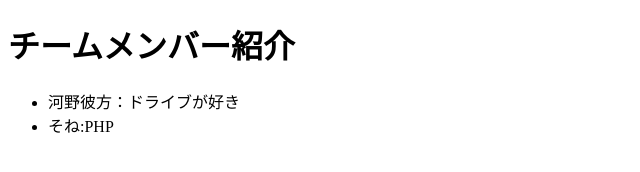
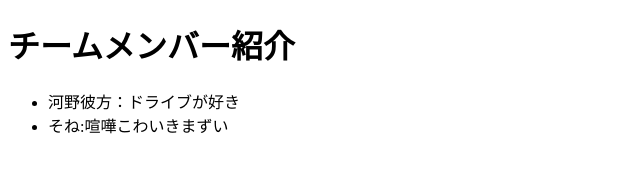
Before and after one commit to Kanae-nae/phpKadai, a plain HTML site: page index.html in a window 1280 px wide. Shown: the whole page, without its empty margins (0-640 px from the left). Drawn offline with Linux system fonts and the light colour scheme.

Commit message:
Update index.html

```diff
--- a/index.html
+++ b/index.html
@@ -7,7 +7,7 @@
     <h1>チームメンバー紹介</h1>
     <ul>
         <li>河野彼方：ドライブが好き</li>
-        <li>そね:PHP</li>
+        <li>そね:喧嘩こわいきまずい</li>
     </ul>
 </body>
 </html>
```
